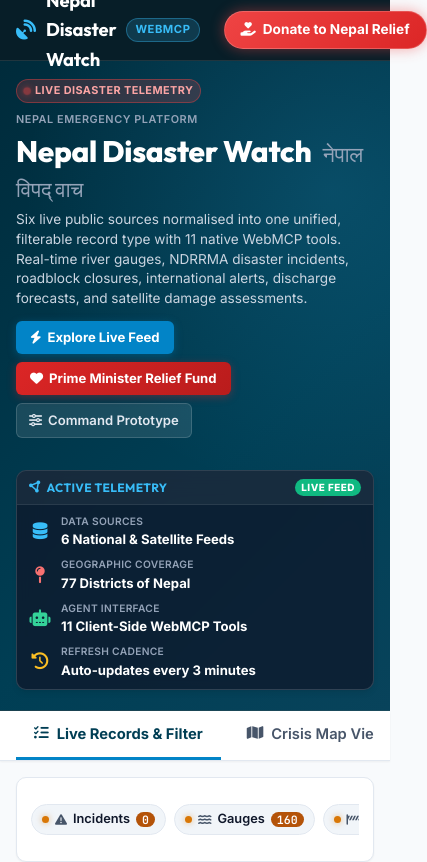
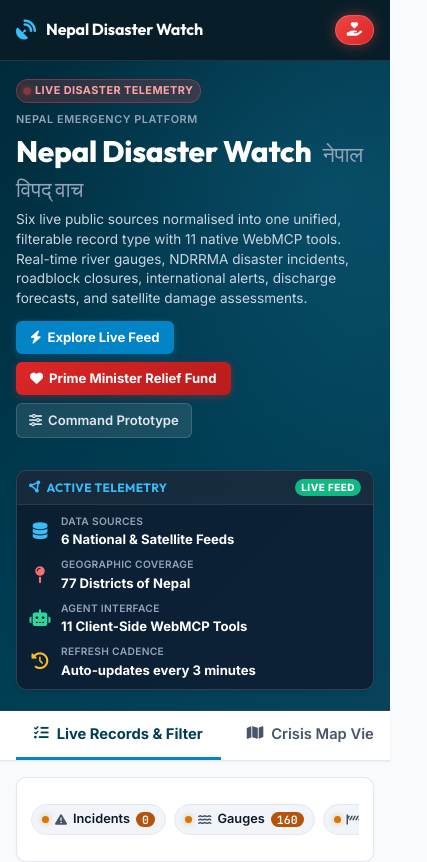
Before and after one commit to AsmiBasnet/webMCP, a website with bundled scripts: page public/index.html in a window 390 px wide. Shown: the top 862 px of the page, 427 px wide, since content can reach past the window. Built offline with nearby package versions, Linux system fonts and the light colour scheme; no server answers; files whose address does not match are found by name.

Commit message:
fix: the nav pushed the document 37px sideways below 1024px
.nav-wrap is a flex row that neither wraps nor scrolls, and the rule that
hid the nav links did not fire until 640px. Between those two widths the
links and the donate button overflowed the bar, and because nothing
clipped them they widened the whole document: every page below 1024px
scrolled horizontally, and on a 360px phone the donate button sat off the
right edge.

dash-test had been printing "mobile overflow: 37" all along without
asserting on it. The new shots harness fails on it, at seven widths.

The links now collapse into the subnav — which does scroll — at 960px,
and below 480px the donate button keeps its icon and drops its label
rather than widening the page.

Co-Authored-By: Claude Opus 5 (1M context) <noreply@anthropic.com>

```diff
--- a/public/dash.css
+++ b/public/dash.css
@@ -1723,10 +1723,19 @@ html:not(.js) .nojs {
   }
 }
 
-@media (max-width: 640px) {
+/* The nav links stop fitting on one line here, and .nav-wrap neither wraps nor
+   scrolls — so below this width they pushed the whole document sideways rather
+   than overflowing their own bar. They collapse to the subnav, which scrolls. */
+@media (max-width: 960px) {
   .nav-links .nav-item {
     display: none;
   }
+  .nav-wrap {
+    gap: 0.75rem;
+  }
+}
+
+@media (max-width: 640px) {
   .hero-title {
     font-size: 1.85rem;
   }
@@ -1741,3 +1750,20 @@ html:not(.js) .nojs {
     width: 100%;
   }
 }
+
+/* The donate button is the widest fixed element left in the bar; below this it
+   keeps its icon and drops the words rather than widening the document. */
+@media (max-width: 480px) {
+  .btn-donate-global span {
+    display: none;
+  }
+  .btn-donate-global {
+    padding: 7px 11px;
+  }
+  .brand-name {
+    font-size: 1rem;
+  }
+  .brand-tag {
+    display: none;
+  }
+}
```
